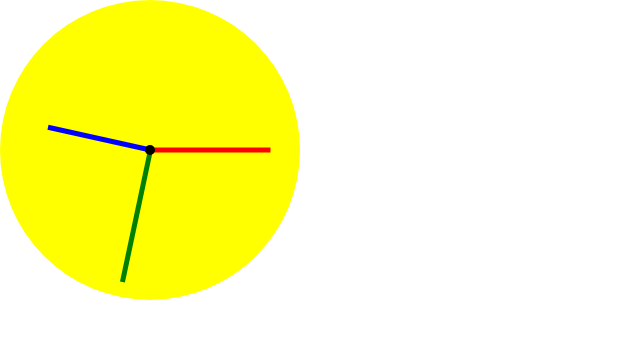
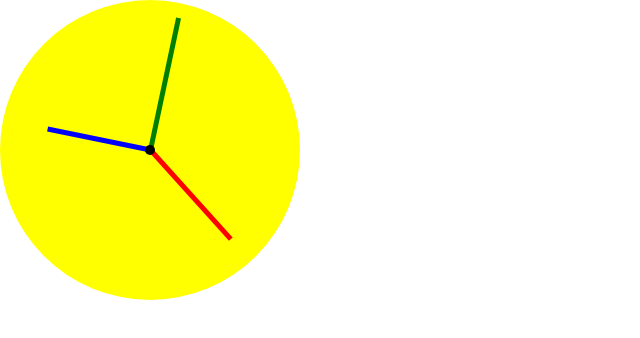
Before and after one commit to rahulk8671/clokify, a React (Create React App) app: page / in a window 1280 px wide. Shown: the top 338 px of the page, without its empty margins (0-640 px from the left). Built offline with nearby package versions, Linux system fonts and the light colour scheme.

Commit message:
fixed clock and using rate var to control speed

```diff
--- a/src/App.js
+++ b/src/App.js
@@ -6,26 +6,24 @@ import Second from "./Components/Second"
 import CenterPoint from "./Components/CnterPoint"
 
 export default function App() {
-    var today = new Date()
-    const [second, setSecond] = useState(today.getSeconds() * 6)
-    const [minute, setMinute] = useState(today.getMinutes() * 6)
-    const [hour, setHour] = useState(today.getHours() * 30)
 
+    const [time, setTime] = useState(new Date());
+    let rate = 100;
     useEffect(() => {
-        console.log("how many  times call!!")
-        setTimeout(() => {
-            setSecond((second + 6) % 360)
-            setMinute((minute + 0.1) % 360)
-            setHour((hour + 0.001666) % 360)
-        }, 1)
-    }, [second, minute, hour])
+        let timeout = setTimeout(() => {
+            setTime(new Date(time.getTime() + 1000));
+        }, 1000/rate);
+        return () => {
+            clearTimeout(timeout);
+        }
+    }, [time, rate])
 
     return (
         <div>
             <Clock>
-                <Hour hour={hour} />
-                <Minute minute={minute} />
-                <Second second={second} />
+                <Hour hour={( (360/12) * time.getHours() ) + ( (360/12)/60 ) * time.getMinutes()} />
+                <Minute minute={( (360/60) * time.getMinutes() ) + (360/60*60) * time.getSeconds()} />
+                <Second second={(360/60) * time.getSeconds()} />
                 <CenterPoint />
             </Clock>
         </div>
```
